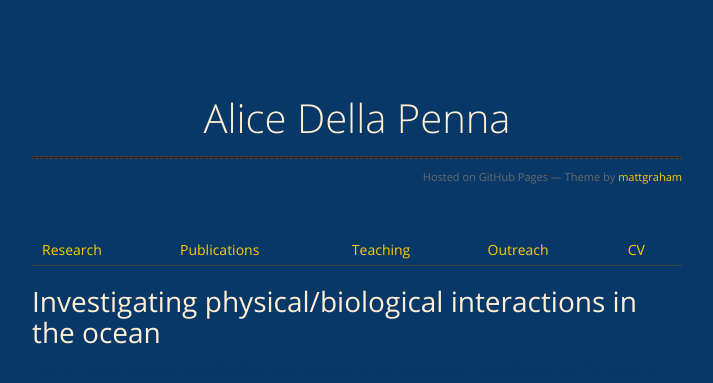
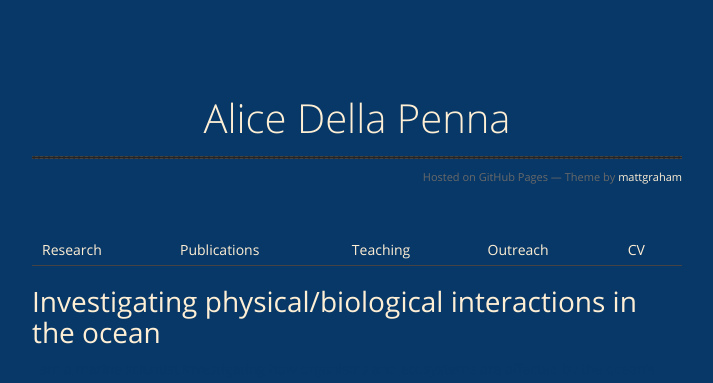
Before and after one commit to AliceDellaPenna/alicedellapenna.github.io, a Jekyll site: the page built from index.markdown, in a window 1280 px wide. Shown: the top 383 px of the page, without its empty margins (283-996 px from the left). Built offline with Jekyll 4.4.1, drawn with Linux system fonts in a browser that asks for light colours; the repository's description, which GitHub fills in, is left out.

Commit message:
Update jekyll-theme-midnight.scss

```diff
--- a/_sass/jekyll-theme-midnight.scss
+++ b/_sass/jekyll-theme-midnight.scss
@@ -53,18 +53,18 @@ h3 {
 }
 
 a {
-  color:#ffcc00;
+  color:#ffefd5;
   font-weight:400;
   text-decoration:none;
 
   &:hover {
-    color: #ffeb9b;
+    color: #ffefd5;
   }
 }
 
 a small {
   font-size:11px;
-  color:#666;
+  color:#ffefd5;
   margin-top:-0.6em;
   display:block;
 }
```
